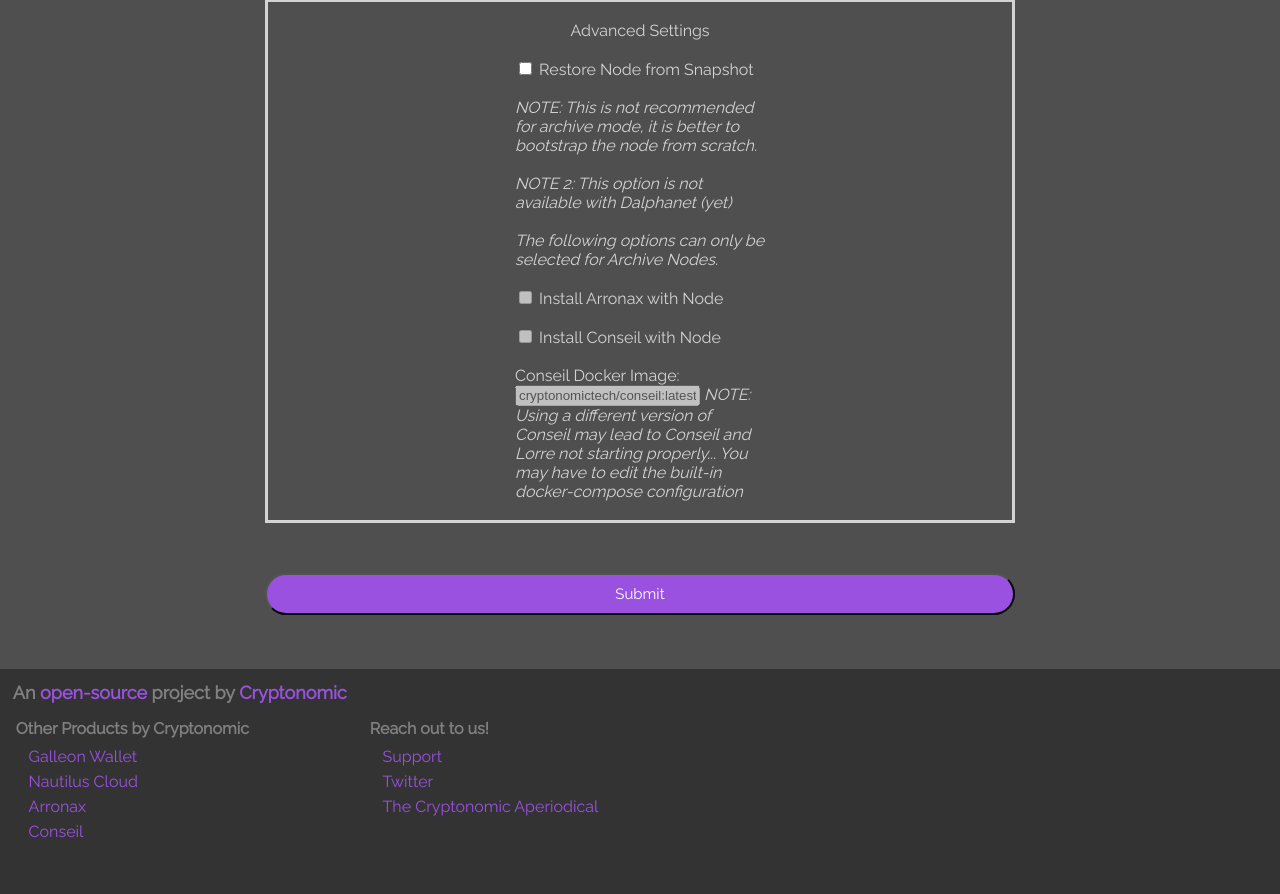
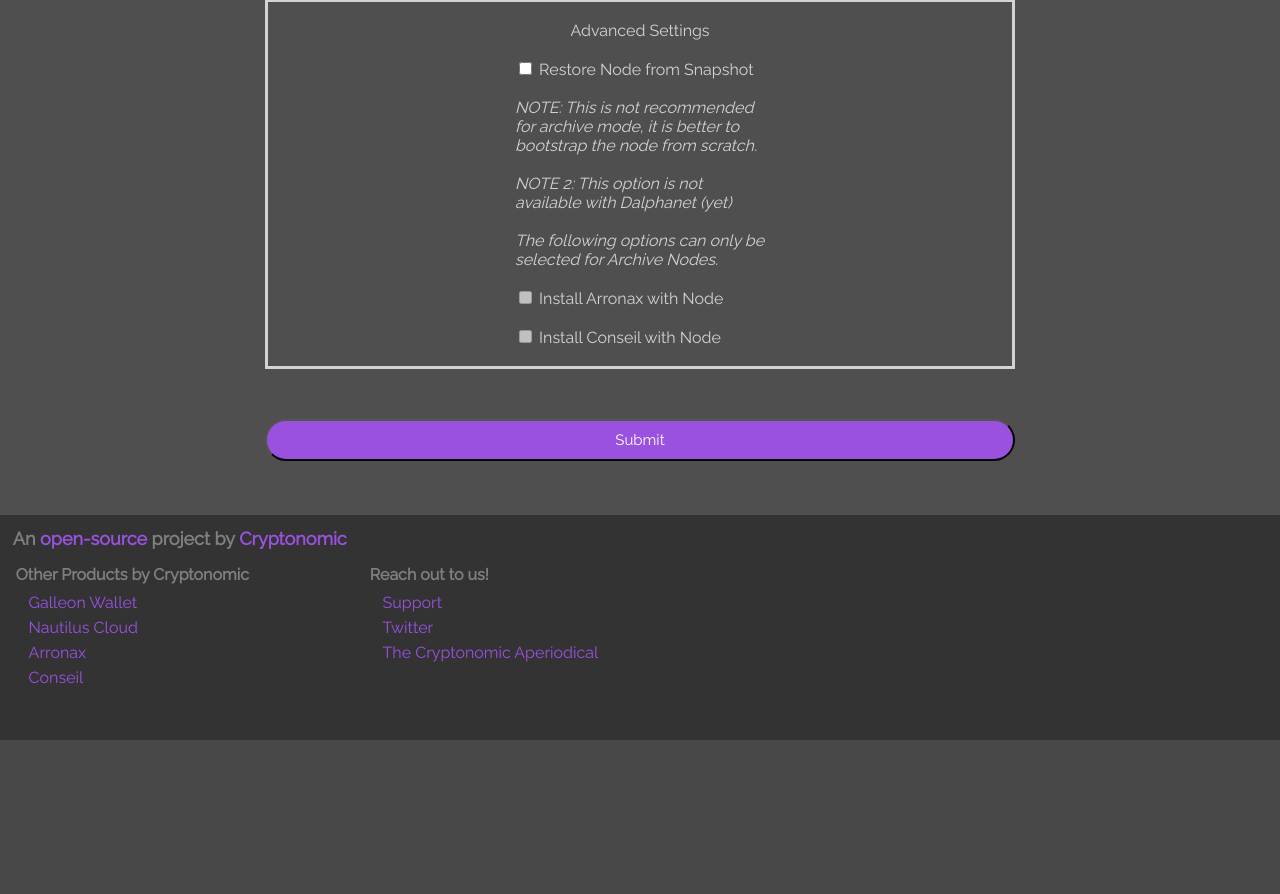
Before and after one commit to Cryptonomic/Nautilus, a Flask app: page /node_setup in a window 1280 px wide; the page is wider, and only the part inside the window is pictured. Shown: the part 911-1805 px from the top of that part. After the commit the page ends 1651 px from the top of that part, so only its background shows below. Run offline with Flask 2, Linux system fonts and the light colour scheme; parts of the project's set-up code (start-up, migrations or seed data) failed here and were passed over; some libraries are stand-ins or nearby versions; some web fonts are replaced.

Commit message:
Remove unfinished feature

```diff
--- a/py-core/app/templates/node_options.html
+++ b/py-core/app/templates/node_options.html
@@ -129,16 +129,6 @@
                 </label>
                 <br>
                 <br>
-                <label>
-                    Conseil Docker Image:
-                    <input type="text" name="conseil-image" id="conseilImage" disabled="disabled" value="cryptonomictech/conseil:latest">
-                </label>
-                <i>
-                    NOTE: Using a different version of Conseil may lead to Conseil and Lorre not starting properly...
-                    You may have to edit the built-in docker-compose configuration
-                </i>
-                <br>
-                <br>
             </div>
         </div>
         <button type="submit" id="submit-button" class="button">Submit</button>
@@ -158,15 +148,12 @@
         var startArronax = document.getElementById("startArronax")
         var startConseil = document.getElementById("startConseil")
 
-        var conseilImage = document.getElementById("conseilImage")
-
         archiveModeSelection.addEventListener("change", function () {
             if(archiveModeSelection.checked) {
                 startArronax.disabled = false
                 startConseil.disabled = false
                 startArronax.checked = true
                 startConseil.checked = true
-                conseilImage.disabled = false
             }
         })
 
@@ -176,7 +163,6 @@
                 startConseil.checked = false
                 startArronax.disabled = "disabled"
                 startConseil.disabled = "disabled"
-                conseilImage.disabled = "disabled"
             }
         })
 
@@ -186,7 +172,6 @@
                 startConseil.checked = false
                 startArronax.disabled = "disabled"
                 startConseil.disabled = "disabled"
-                conseilImage.disabled = "disabled"
             }
         })
 
```
